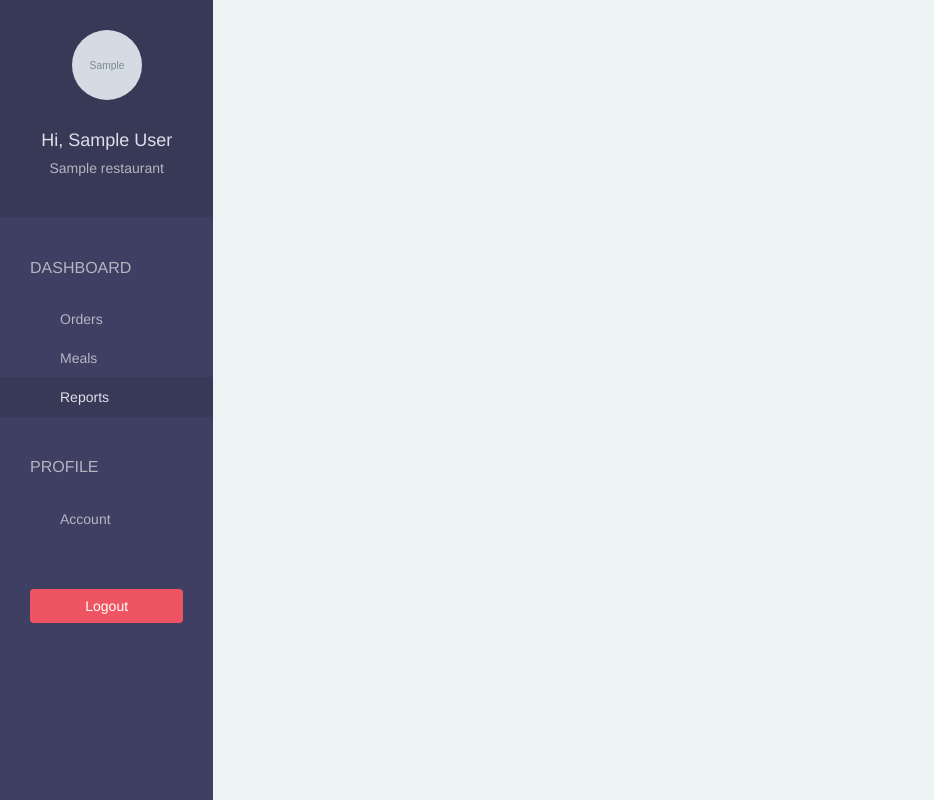
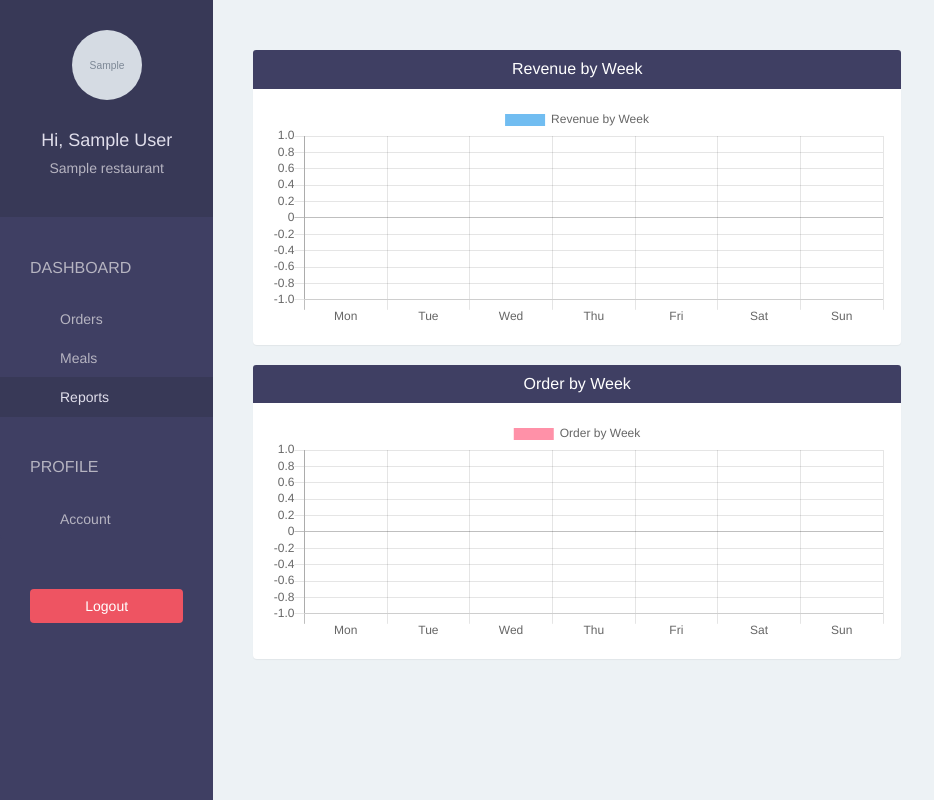
Before and after one commit to smagul/foodtasker, a Django app: page /restaurant/report/ in a window 1280 px wide. Shown: the whole page, without its empty margins (0-934 px from the left). Run offline with Django 3.2, Linux system fonts and the light colour scheme; a user stored in the database is signed in; tables that the repository leaves empty hold one stand-in row (values such as "Sample post"); grey boxes marked "Sample" are stand-in pictures; some libraries are stand-ins or nearby versions.

Commit message:
Report for Revenue

```diff
--- a/foodtaskerapp/templates/restaurant/base.html
+++ b/foodtaskerapp/templates/restaurant/base.html
@@ -7,6 +7,9 @@
     <link rel="stylesheet" href="{% static 'css/bootstrap.min.css' %}">
     <link rel="stylesheet" href="{% static 'css/style.css' %}">
 
+    <script src="https://ajax.googleapis.com/ajax/libs/jquery/1.12.4/jquery.min.js"></script>
+    <script src="{% static 'js/bootstrap.min.js' %}"></script>
+    {% block script %}{% endblock %}
 </head>
 <body>
 <div class="container-fluid">
@@ -20,8 +23,6 @@
     </div>
 </div>
 
-<script src="https://ajax.googleapis.com/ajax/libs/jquery/1.12.4/jquery.min.js"></script>
-<script src="{% static 'js/bootstrap.min.js' %}"></script>
-{% block script %}{% endblock %}
+
 </body>
 </html>
--- a/foodtaskerapp/templates/restaurant/pages/report.html
+++ b/foodtaskerapp/templates/restaurant/pages/report.html
@@ -2,5 +2,71 @@
 
 {% block title %}Report{% endblock %}
 
+{% block script %}
+    <script src="https://cdnjs.cloudflare.com/ajax/libs/Chart.js/2.7.2/Chart.min.js"></script>
+{% endblock %}
+
 {% block page %}
+    <div class="row">
+        <div class="col-lg-8">
+            <!-- Revenue by Week -->
+            <div class="panel">
+                <div class="panel-heading bg-blue">
+                    <h4 class="panel-title text-center text-white">
+                        Revenue by Week
+                    </h4>
+                </div>
+                <div class="panel-body">
+                    <canvas id="revenueChart" height="110"></canvas>
+                    <script>
+                        var ctx = document.getElementById("revenueChart").getContext("2d");
+                        var data = {
+                            labels: ["Mon", "Tue", "Wed", "Thu", "Fri", "Sat", "Sun"],
+                            datasets: [{
+                                label: "Revenue by Week",
+                                backgroundColor: "rgba(54, 162, 235, 0.7)",
+                                hoverBackgroundColor: "rgba(54, 162, 235, 1)",
+                                data: {{ revenue }}
+                            }]
+                        };
+
+                        new Chart(ctx, {
+                            type: 'bar',
+                            data: data
+                        });
+                    </script>
+                </div>
+            </div>
+
+            <!-- Order by Week -->
+            <div class="panel">
+                <div class="panel-heading bg-blue">
+                    <h4 class="panel-title text-center text-white">
+                        Order by Week
+                    </h4>
+                </div>
+                <div class="panel-body">
+                    <canvas id="orderChart" height="110"></canvas>
+                    <script>
+                        var ctx = document.getElementById("orderChart").getContext("2d");
+                        var data = {
+                            labels: ["Mon", "Tue", "Wed", "Thu", "Fri", "Sat", "Sun"],
+                            datasets: [{
+                                label: "Order by Week",
+                                backgroundColor: "rgba(255, 99, 132, 0.7)",
+                                hoverBackgroundColor: "rgba(255, 99, 132, 1)",
+                                data: {{ orders }}
+                            }]
+                        };
+
+                        new Chart(ctx, {
+                            type: 'bar',
+                            data: data
+                        });
+                    </script>
+                </div>
+            </div>
+
+        </div>
+    </div>
 {% endblock %}
--- a/foodtaskerapp/templates/restaurant/restaurant_base.html
+++ b/foodtaskerapp/templates/restaurant/restaurant_base.html
@@ -1,4 +1,25 @@
 {% extends 'restaurant/base.html' %}
+
+{% block script %}
+    <script>
+        $(document).ready(function () {
+            var now = new Date();
+            setInterval(function () {
+                $.ajax({
+                    url: '/api/restaurant/order/notification/' + now.toISOString() + '/',
+                    method: 'GET',
+                    success: function (data) {
+                        if (data['notification'] === 0) {
+                            $('.badge').text('');
+                        } else {
+                            $('.badge').text(data['notification']);
+                        }
+                    }
+                })
+            }, 3000)
+        })
+    </script>
+{% endblock %}
 
 {% block sidebar %}
     {% url 'restaurant-order' as restaurant_order_url %}
@@ -35,24 +56,3 @@
         <a href="{% url 'restaurant-sign-out' %}" class="btn btn-pink">Logout</a>
     </div>
 {% endblock %}
-
-{% block script %}
-    <script>
-        $(document).ready(function () {
-            var now = new Date();
-            setInterval(function () {
-                $.ajax({
-                    url: '/api/restaurant/order/notification/' + now.toISOString() + '/',
-                    method: 'GET',
-                    success: function (data) {
-                        if (data['notification'] === 0) {
-                            $('.badge').text('');
-                        } else {
-                            $('.badge').text(data['notification']);
-                        }
-                    }
-                })
-            }, 3000)
-        })
-    </script>
-{% endblock %}
--- a/foodtaskerapp/views.py
+++ b/foodtaskerapp/views.py
@@ -86,7 +86,31 @@ def restaurant_order(request):
 
 @login_required(login_url='restaurant/sign-in')
 def restaurant_report(request):
-    return render(request, 'restaurant/pages/report.html', {})
+    # Calculate revenue and number of order by current week
+    from datetime import datetime, timedelta
+
+    revenue = []
+    orders = []
+
+    # Calculate weekdays
+    today = datetime.now()
+    current_weekdays = [today + timedelta(days=i) for i in range(0 - today.weekday(), 7 - today.weekday())]
+
+    for day in current_weekdays:
+        delivered_orders = Order.objects.filter(
+            restaurant=request.user.restaurant,
+            status=Order.DELIVERED,
+            created_at__year=day.year,
+            created_at__month=day.month,
+            created_at__day=day.day
+        )
+        revenue.append(sum(order.total for order in delivered_orders))
+        orders.append(delivered_orders.count())
+
+    return render(request, 'restaurant/pages/report.html', {
+        "revenue": revenue,
+        "orders": orders
+    })
 
 
 def restaurant_sign_up(request):
```
